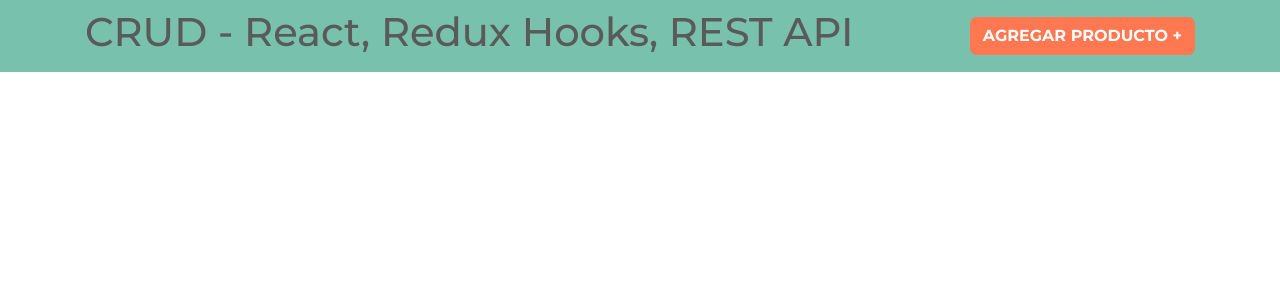
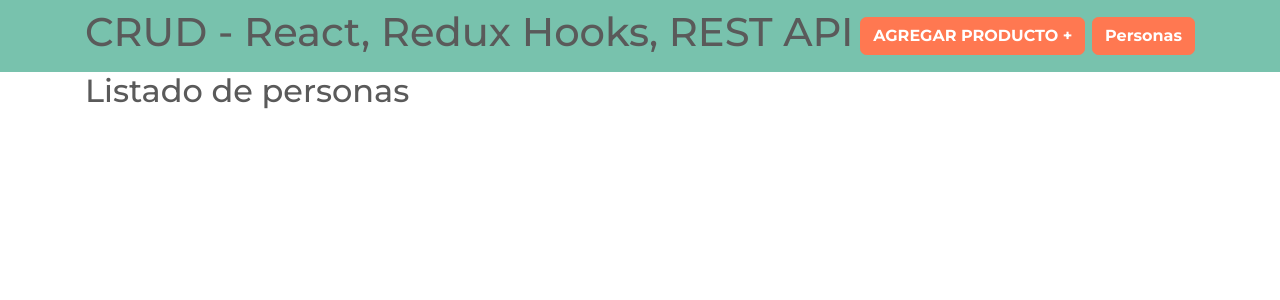
Before and after one commit to Larrygf02/redux-productos, a React (Create React App) app: page /personas in a window 1280 px wide. Shown: the top 300 px of the page. Built offline with nearby package versions, Linux system fonts and the light colour scheme.

Commit message:
Componente Personas

```diff
--- a/src/App.js
+++ b/src/App.js
@@ -9,6 +9,7 @@
 import NuevoProducto from './components/NuevoProducto'
 import EditarProducto from './components/EditarProducto'
 import Productos from './components/Productos'
+import Personas from './components/Personas';
 
 function App() {
   return (
@@ -20,6 +21,7 @@
             <Route exact path="/" component={Productos}></Route>
             <Route exact path="/productos/nuevo" component={NuevoProducto}></Route>
             <Route exact path="/productos/editar/:id" component={EditarProducto}></Route>
+            <Route exact path="/personas" component={Personas}></Route>
           </Switch>
         </div>
       </Provider>
--- a/src/components/Header.js
+++ b/src/components/Header.js
@@ -11,6 +11,7 @@
                 <Link to={'/productos/nuevo'} className="btn btn-danger nuevo-post d-block d-md-inline-block">
                     Agregar Producto &#43;
                 </Link>
+                <Link to={'/personas'} className="btn btn-danger d-block">Personas</Link>
             </div>
         </nav>
     )
--- /dev/null
+++ b/src/components/Personas.js
@@ -0,0 +1,13 @@
+import React, { Fragment }from 'react';
+//import { useDispatch, useSelector } from 'react-redux'
+
+const Personas = () => {
+    //const dispatch = useDispatch()
+    return (
+        <Fragment>
+            <h2>Listado de personas</h2>
+        </Fragment>
+    )
+}
+
+export default Personas
```
